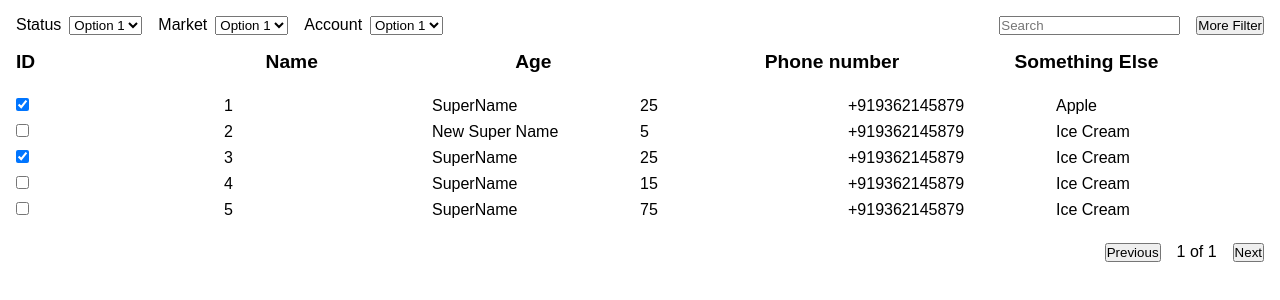
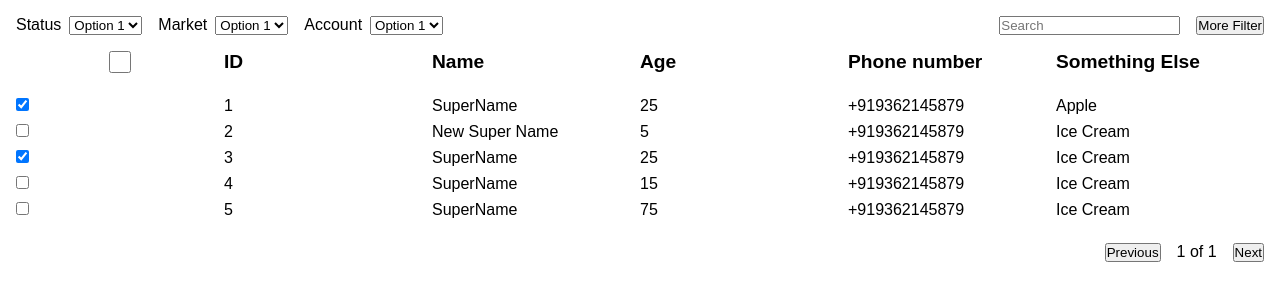
Before and after one commit to tuhinkarmakar3882/react-power-grid, a React (Create React App) app: page / in a window 1280 px wide. Shown: the top 300 px of the page. Built offline with nearby package versions, Linux system fonts and the light colour scheme.

Commit message:
Added Event Emission on AllColumnsToggle

```diff
--- a/src/components/PowerTable/PowerTableHeader.jsx
+++ b/src/components/PowerTable/PowerTableHeader.jsx
@@ -1,7 +1,18 @@
-import React from 'react'
+import React, { useState } from 'react'
 
 const PowerTableHeader = ({ columns = [] }) => {
-  const handleToggleAction = ({ target }) => {
+  const [checkboxState, setCheckboxState] = useState(false)
+
+  const handleEventEmission = ({ target }) => {
+    if (target.tagName === 'INPUT') {
+      return target.dispatchEvent(new CustomEvent('select-all-columns', {
+        bubbles: true,
+        detail: {
+          checkedState: target.checked
+        }
+      }))
+    }
+
     const columnName = target.getAttribute('data-column-name')
     const previousSortOrder = target.getAttribute('data-sort-order')
     let newSortOrder = 'DESC'
@@ -30,7 +41,15 @@ const PowerTableHeader = ({ columns = [] }) => {
   ))
 
   return (
-    <header className="row" onClick={handleToggleAction}>
+    <header className="row" onClick={handleEventEmission}>
+
+      <input
+        type="checkbox"
+        onChange={() => setCheckboxState(!checkboxState)}
+        value={checkboxState}
+        checked={checkboxState}
+      />
+
       {renderHeaderColumns()}
     </header>
   )
```
